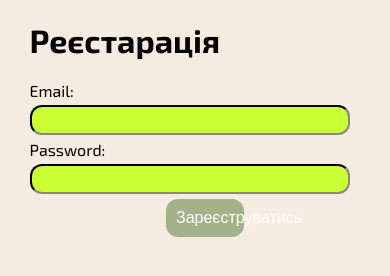
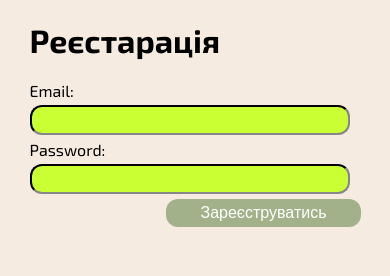
Before and after one commit to Vlad-Drishchuk/Leader.jornal, a plain HTML site: page Registration.html in a window 390 px wide. Drawn offline with Linux system fonts and the light colour scheme.

Commit message:
reg button

```diff
--- a/CSS/media.css
+++ b/CSS/media.css
@@ -12,7 +12,8 @@
 
     }
     .login button{
-        max-width: 20vw;
+        max-width: 50vw;
+        min-width: 20vw;
         margin-left: 35vw;
     }
     .login #reg_form input{
--- a/CSS/style.css
+++ b/CSS/style.css
@@ -12,6 +12,7 @@ body{
 }
 .login button{
     max-width: 20vw;
+    padding: 5px 10px;
     margin-left: 20vw;
   }
 .login #reg_form input{
--- a/Registration.html
+++ b/Registration.html
@@ -19,7 +19,8 @@
   <body>
 
 
-    <div class="login">
+    <div class="login reg_form">
+
       <h1>Реєстарація</h1>
     <form id="reg_form">
 
```
Also changed, not shown: manifest.json.
